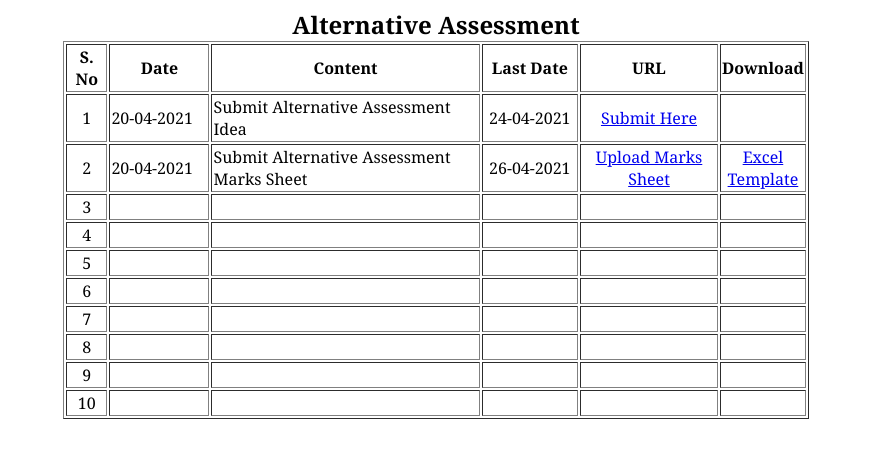
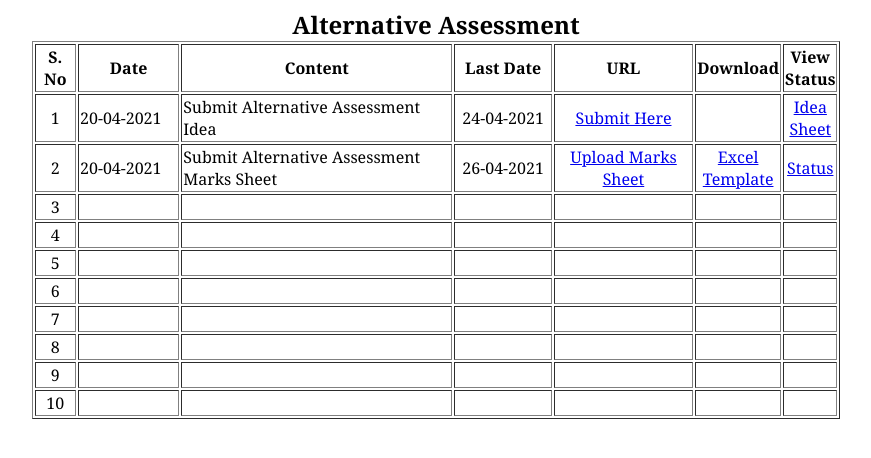
Before and after one commit to svenugopal026/StudentAssessment, a plain HTML site: page index.html in a window 1280 px wide. Shown: the whole page, without its empty margins (204-1075 px from the left). Drawn offline with Linux system fonts and the light colour scheme.

Commit message:
Update index.html

```diff
--- a/index.html
+++ b/index.html
@@ -9,7 +9,7 @@
 
 	<body>
 
-	<b><font size="5" face="Cambria">Alternative Assessment</font></b><table border="1" width="59%">
+	<b><font size="5" face="Cambria">Alternative Assessment</font></b><table border="1" width="64%">
 		<tr>
 			<td width="38" align="center"><b><font face="Cambria">S. No</font></b></td>
 			<td width="99" align="center"><b><font face="Cambria">Date</font></b></td>
@@ -17,6 +17,7 @@
 			<td width="95" align="center"><b><font face="Cambria">Last Date</font></b></td>
 			<td width="138" align="center"><b><font face="Cambria">URL</font></b></td>
 			<td align="center"><b><font face="Cambria">Download</font></b></td>
+			<td align="center"><b><font face="Cambria">View Status</font></b></td>
 		</tr>
 		<tr>
 			<td width="38" align="center"><font face="Cambria">1</font></td>
@@ -26,7 +27,11 @@
 			<td width="95" align="center"><font face="Cambria">24-04-2021</font></td>
 			<td width="138" align="center"><font face="Cambria">
 			<a href="https://forms.office.com/r/D4hHiD2AfJ">Submit Here</a></font></td>
-			<td>&nbsp;</td>
+			<td align="center">&nbsp;</td>
+			<td>
+			<p align="center"><font face="Cambria">
+			<a href="https://vardhamancoe-my.sharepoint.com/:x:/g/personal/s_venugopal_vardhaman_org/ESQc9E9QQ0pFoddg6UxaC1YBAX8r5wCXo464XKTCYoCExw?e=N01kiG">
+			Idea Sheet</a></font></td>
 		</tr>
 		<tr>
 			<td width="38" align="center"><font face="Cambria">2</font></td>
@@ -35,10 +40,14 @@
 			<td width="95" align="center"><font face="Cambria">26-04-2021</font></td>
 			<td width="138" align="center"><font face="Cambria">
 			<a href="https://forms.office.com/r/knqXimd8s6">Upload Marks Sheet</a></font></td>
+			<td align="center">
+			<font face="Cambria">
+			<a href="https://vardhamancoe-my.sharepoint.com/:x:/g/personal/s_venugopal_vardhaman_org/EeduD2VVnJJDouzJ56AAvB4BmNTm2wwSTtQUyksEeV0EPg?e=cL7F2F">
+			Excel Template</a></font></td>
 			<td>
 			<p align="center"><font face="Cambria">
-			<a href="https://vardhamancoe-my.sharepoint.com/:x:/g/personal/s_venugopal_vardhaman_org/EeduD2VVnJJDouzJ56AAvB4BmNTm2wwSTtQUyksEeV0EPg?e=cL7F2F">
-			Excel Template</a></font></td>
+			<a href="https://vardhamancoe-my.sharepoint.com/:x:/g/personal/s_venugopal_vardhaman_org/EbYZ1lPdeDlCokgHUh2jGsYBd17n9HcG8qsH9GekqAMC7g?e=Xf9IA6">
+			Status</a></font></td>
 		</tr>
 		<tr>
 			<td width="38" align="center"><font face="Cambria">3</font></td>
@@ -46,6 +55,7 @@
 			<td width="273">&nbsp;</td>
 			<td width="95" align="center">&nbsp;</td>
 			<td width="138" align="center">&nbsp;</td>
+			<td>&nbsp;</td>
 			<td>&nbsp;</td>
 		</tr>
 		<tr>
@@ -55,6 +65,7 @@
 			<td width="95" align="center">&nbsp;</td>
 			<td width="138" align="center">&nbsp;</td>
 			<td>&nbsp;</td>
+			<td>&nbsp;</td>
 		</tr>
 		<tr>
 			<td width="38" align="center"><font face="Cambria">5</font></td>
@@ -62,6 +73,7 @@
 			<td width="273">&nbsp;</td>
 			<td width="95" align="center">&nbsp;</td>
 			<td width="138" align="center">&nbsp;</td>
+			<td>&nbsp;</td>
 			<td>&nbsp;</td>
 		</tr>
 		<tr>
@@ -71,6 +83,7 @@
 			<td width="95" align="center">&nbsp;</td>
 			<td width="138" align="center">&nbsp;</td>
 			<td>&nbsp;</td>
+			<td>&nbsp;</td>
 		</tr>
 		<tr>
 			<td width="38" align="center"><font face="Cambria">7</font></td>
@@ -78,6 +91,7 @@
 			<td width="273">&nbsp;</td>
 			<td width="95" align="center">&nbsp;</td>
 			<td width="138" align="center">&nbsp;</td>
+			<td>&nbsp;</td>
 			<td>&nbsp;</td>
 		</tr>
 		<tr>
@@ -87,6 +101,7 @@
 			<td width="95" align="center">&nbsp;</td>
 			<td width="138" align="center">&nbsp;</td>
 			<td>&nbsp;</td>
+			<td>&nbsp;</td>
 		</tr>
 		<tr>
 			<td width="38" align="center"><font face="Cambria">9</font></td>
@@ -94,6 +109,7 @@
 			<td width="273">&nbsp;</td>
 			<td width="95" align="center">&nbsp;</td>
 			<td width="138" align="center">&nbsp;</td>
+			<td>&nbsp;</td>
 			<td>&nbsp;</td>
 		</tr>
 		<tr>
@@ -103,6 +119,7 @@
 			<td width="95" align="center">&nbsp;</td>
 			<td width="138" align="center">&nbsp;</td>
 			<td>&nbsp;</td>
+			<td>&nbsp;</td>
 		</tr>
 	</table>
 
```
